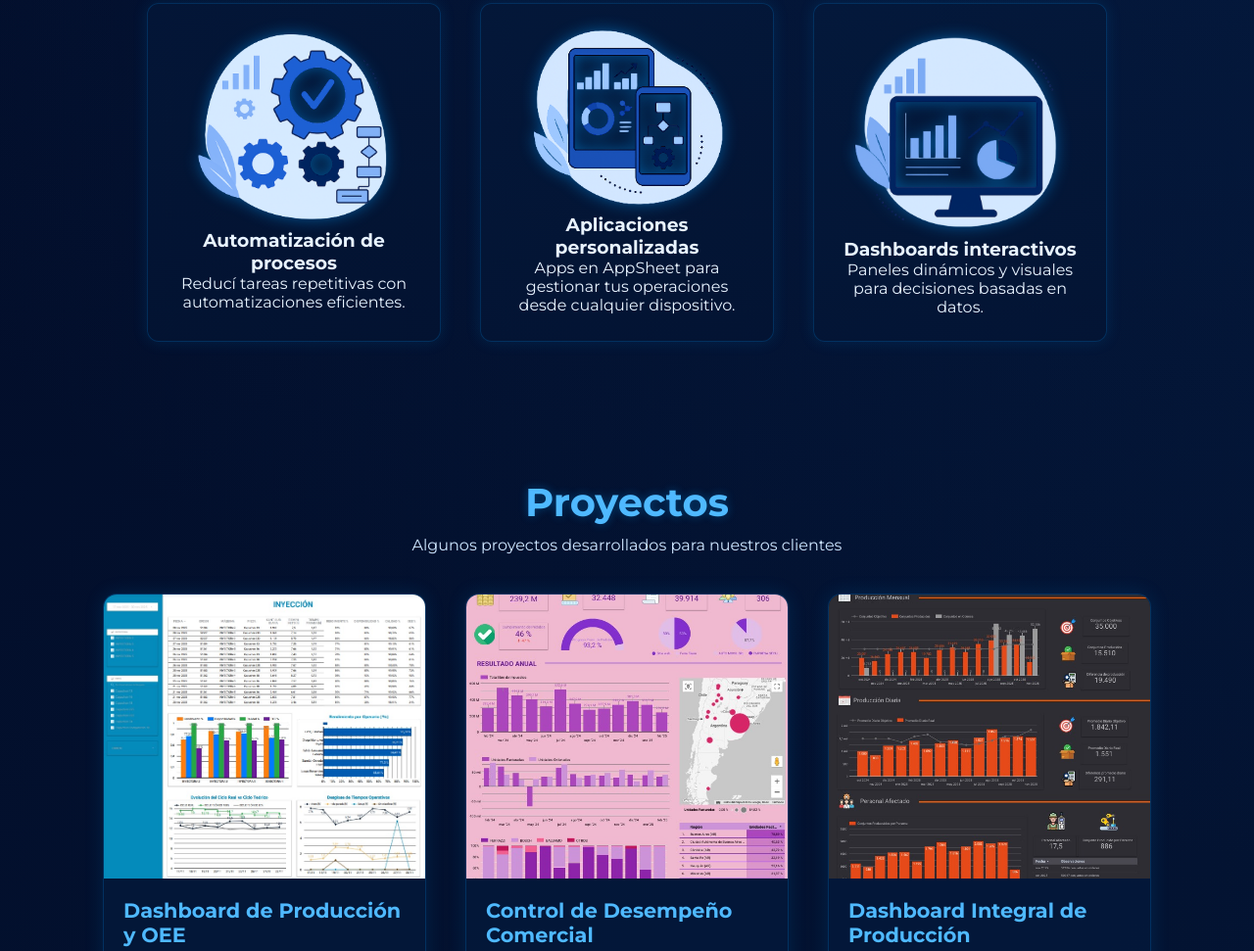
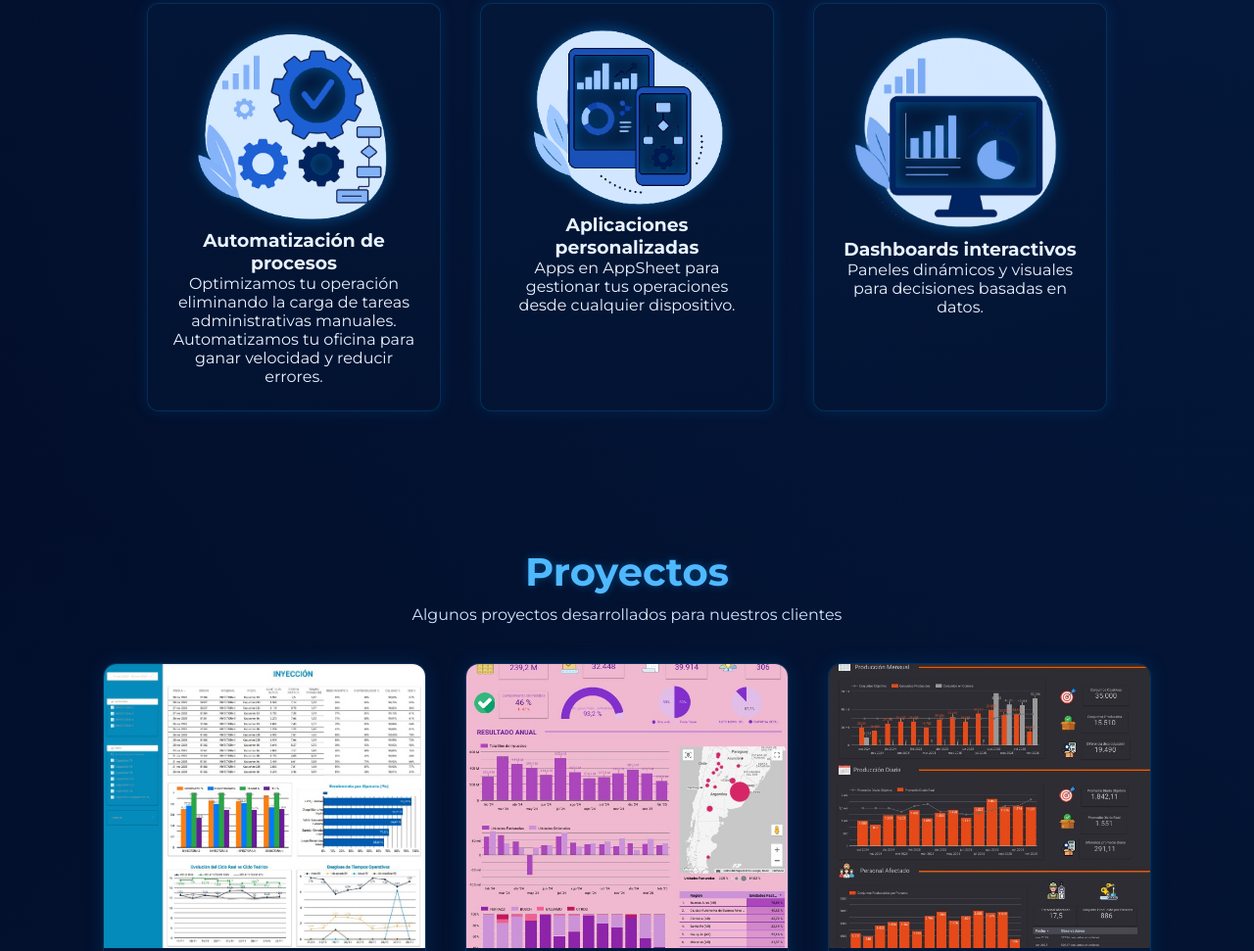
Before and after one commit to KarenGonzalesCh/scales_pagina, a plain HTML site: page src/index.html in a window 1280 px wide. Shown: the part 994-1965 px from the top of the page at 98% size. Drawn offline with Linux system fonts and the light colour scheme.

Commit message:
Actualización imagenes

```diff
--- a/src/index.html
+++ b/src/index.html
@@ -60,7 +60,8 @@
         <div class="sol-card">
             <img src="img/soluciones/automatizacion.png">
             <h3>Automatización de procesos</h3>
-            <p>Reducí tareas repetitivas con automatizaciones eficientes.</p>
+            <p>Optimizamos tu operación eliminando la carga de tareas administrativas manuales.
+                Automatizamos tu oficina para ganar velocidad y reducir errores.</p>
         </div>
 
         <div class="sol-card">
@@ -178,7 +179,7 @@
     <div class="nosotras-cards">
         <!-- Perfil Ayelén -->
         <div class="card">
-            <img src="img/ayelen.jpg" alt="Ayelén">
+            <img src="img/nosotras/Ayelen.jpg" alt="Ayelén">
             <h3>Ayelén</h3>
             <p class="justificar">
             Soy Ayelén, cofundadora de Scales. Mi experiencia combina la estrategia de gobierno de datos con la automatización de procesos y la ciencia de datos aplicada.
```
Also changed, not shown: src/img/nosotras/Ayelen.jpg (added).
